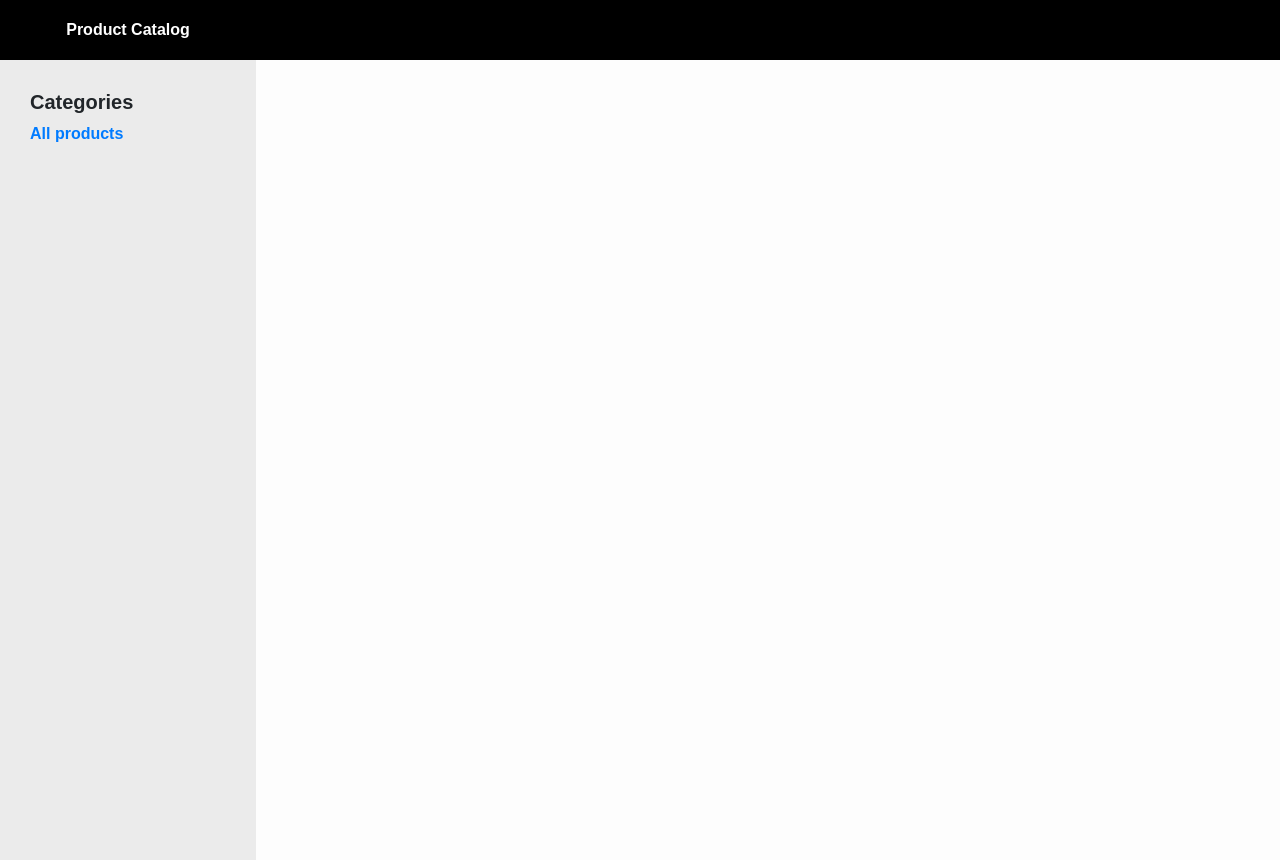
After one commit to MakovM/product-catalog, a Django app: page /category/1 in a window 1280 px wide. The commit adds this page. Run offline with Django 5.2, Linux system fonts and the light colour scheme; data that the repository does not hold is empty.

Commit message:
Add products filtering by category

```diff
--- a/catalog/urls.py
+++ b/catalog/urls.py
@@ -4,4 +4,7 @@ from catalog.views import ProductListView
 
 app_name = "products"
 
-urlpatterns = [path("", ProductListView.as_view(), name="product-list")]
+urlpatterns = [
+    path("", ProductListView.as_view(), name="product-list"),
+    path("category/<slug:slug>", ProductListView.as_view(), name="product_list_by_category"),
+]
--- a/catalog/views.py
+++ b/catalog/views.py
@@ -10,4 +10,17 @@ class ProductListView(generic.ListView):
     template_name = "catalog/product_list.html"
 
     def get_queryset(self):
+        slug = self.kwargs.get("slug")
+        if slug:
+            return Product.objects.filter(category__slug=slug)
         return Product.objects.all()
+
+    def get_context_data(self, **kwargs):
+        context = super().get_context_data(**kwargs)
+
+        categories = Category.objects.all()
+        context['categories'] = categories
+
+        context['current_category_slug'] = None
+
+        return context
--- a/static/css/styles.css
+++ b/static/css/styles.css
@@ -43,6 +43,11 @@ body {
 .sidebar {
     background-color: rgba(192, 192, 192, 0.3);
     width: 20%;
+    padding: 30px;
+}
+
+.sidebar-block {
+    margin: 0 auto;
 }
 .content {
     padding: 30px;
--- a/templates/base.html
+++ b/templates/base.html
@@ -24,6 +24,7 @@
   <div class="layout">
     <div class="sidebar">
       {% block sidebar %}
+        {%  include "includes/sidebar.html" %}
       {% endblock %}
     </div>
 
--- /dev/null
+++ b/templates/includes/sidebar.html
@@ -0,0 +1,17 @@
+<div class="sidebar-block">
+    <h5 class="font-weight-bold">Categories</h5>
+    <ul class="list-unstyled">
+        <li class="mb-2">
+            <a href="{% url 'products:product-list' %}"
+               class="{% if not current_category_slug %}text-primary font-weight-bold{% endif %}">
+                All products
+            </a>
+        </li>
+
+        {% for category in categories %}
+            <li class="mb-2">
+                <a href="{% url 'products:product_list_by_category' category.slug %}" class="{% if category.slug == current_category_slug %}text-primary font-weight-bold{% else %}text-secondary{% endif %}">{{ category.name }}</a>
+            </li>
+        {% endfor %}
+    </ul>
+</div>
```
